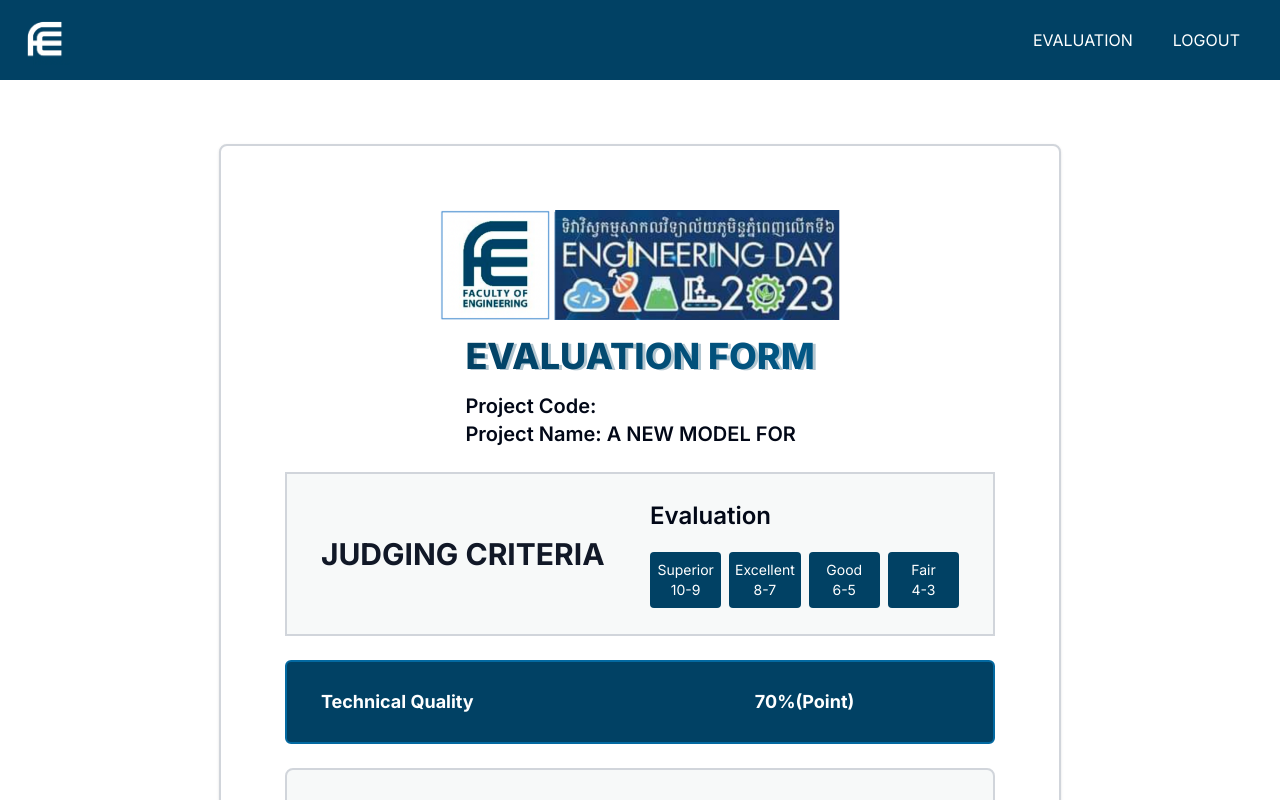
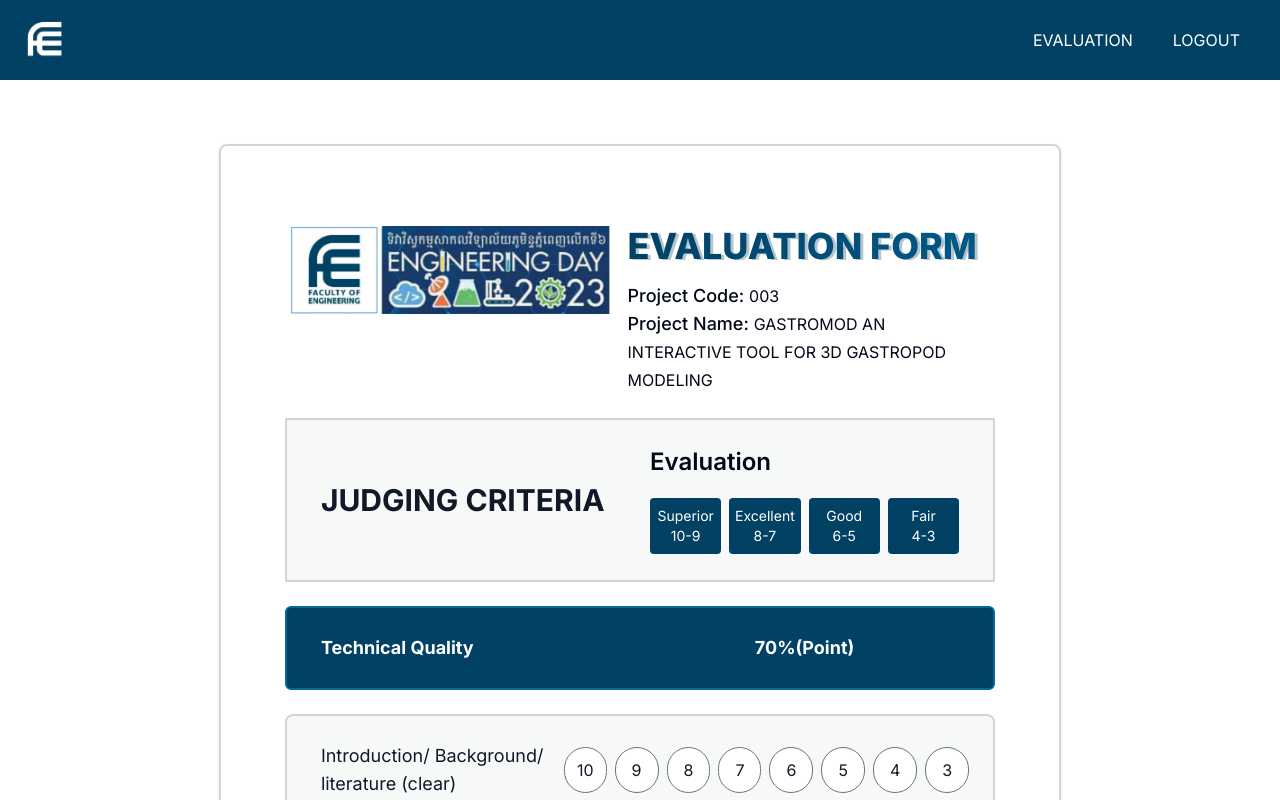
Before and after one commit to vitrasethy/evaluate-system-v2, a Next.js app: page /events/e-day/1/evaluate in a window 1280 px wide. Shown: the top 800 px of the page. Built offline with nearby package versions, Linux system fonts and the light colour scheme.

Commit message:
name and code evaluation

```diff
--- a/app/events/e-day/[projects]/evaluate/page.tsx
+++ b/app/events/e-day/[projects]/evaluate/page.tsx
@@ -10,18 +10,18 @@ export default function evaluate() {
                     className="w-screen xl:w-[70%] p-6 bg-white border-2 border-gray-300 rounded-lg shadow sm:p-6 md:p-16">
                     <form className="space-y-6" action="#">
 
-                        <div className='flex flex-wrap justify-around items-center '>
-                            <div>
+                        <div className='flex flex-wrap justify-around'>
+                            <div className='sm:w-[45%] my-4'>
                                 <Image alt='' src="/bgcol.png" width={400} height={400}/>
                             </div>
-                            <div>
-                                <h2 className="my-4 text-3xl lg:text-4xl 2xl:text-5xl font-extrabold text-transparent bg-clip-text bg-gradient-to-r from-[#024164] to-[#025886] text-center drop-shadow-[3px_1px_rgba(2,65,100,0.3)] ">EVALUATION
-                                    FORM</h2>
-                                <div className='font-semibold md:text-xl'>
-                                    <p>Project Code: </p>
-                                    <p>Project Name: A NEW MODEL FOR</p>
+                            <div className='sm:w-[50%] mx-[1%]'>
+                                <h2 className="my-4 text-3xl lg:text-4xl 2xl:text-[2.75rem] font-extrabold text-transparent bg-clip-text bg-gradient-to-r from-[#024164] to-[#025886] drop-shadow-[3px_1px_rgba(2,65,100,0.3)] ">EVALUATION&nbsp;FORM</h2>
+                                <div>
+                                    <p className='text-lg font-medium'>Project Code: <span className='font-normal text-base'>003</span></p>
+                                    <p className='text-lg font-medium'>Project Name: <span className='font-normal text-base'>GASTROMOD AN INTERACTIVE TOOL FOR 3D GASTROPOD MODELING</span></p>
                                 </div>
                             </div>
+
                         </div>
 
                         <div
```
